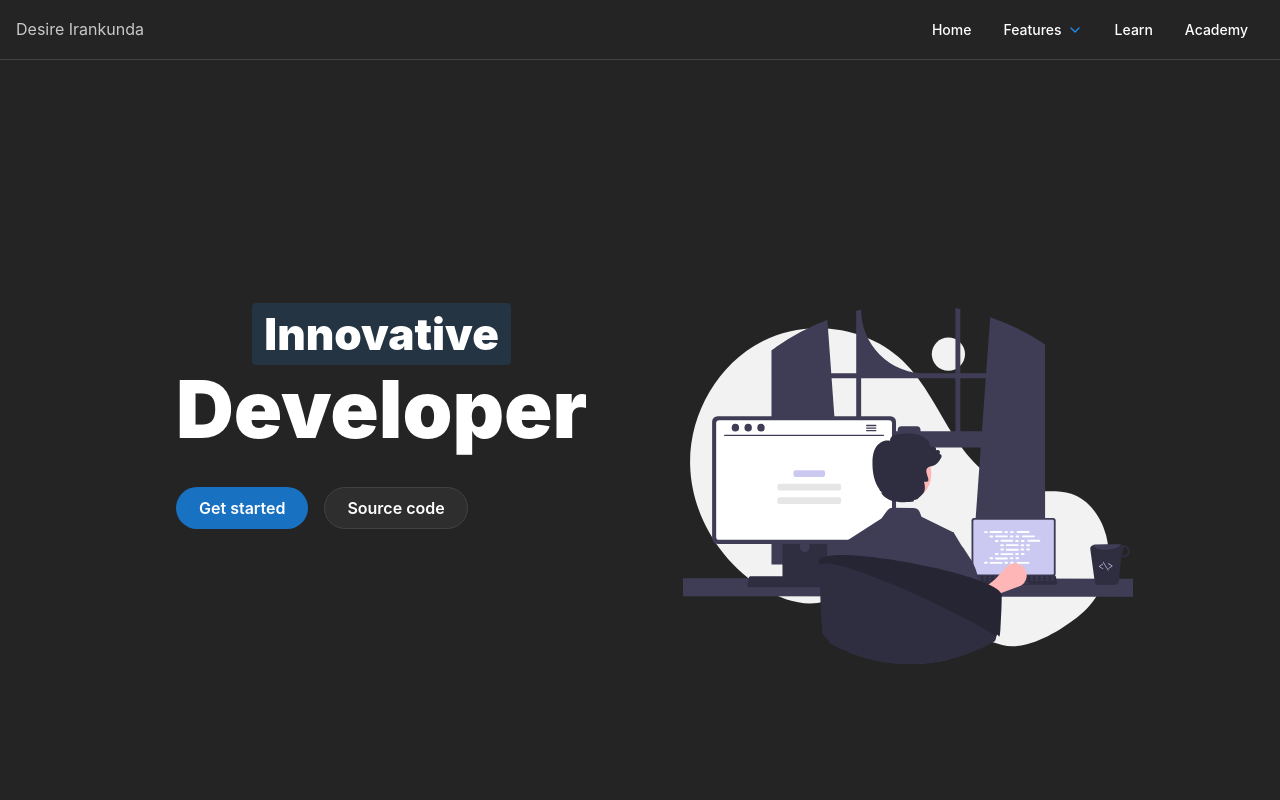
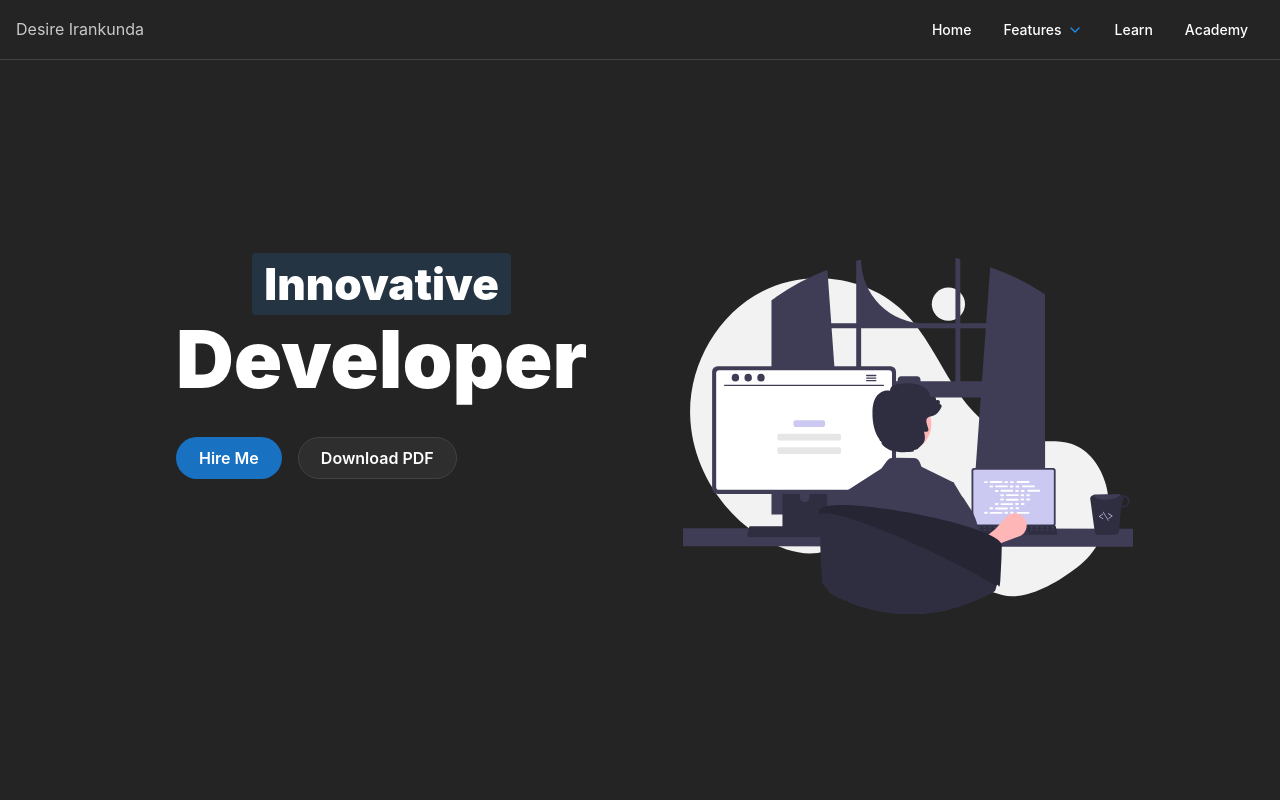
Before and after one commit to Deewiliams/My-portfolio, a React (Vite) app: page / in a window 1280 px wide. Shown: the top 800 px of the page. Built offline with nearby package versions, Linux system fonts and the light colour scheme.

Commit message:
cleaned the code

```diff
--- a/src/pages/landingPage/LandingPage.module.css
+++ b/src/pages/landingPage/LandingPage.module.css
@@ -3,6 +3,7 @@
   justify-content: space-between;
   padding-top: calc(var(--mantine-spacing-xl) * 4);
   padding-bottom: calc(var(--mantine-spacing-xl) * 4);
+  margin-top: -50px;
 }
 
 .content {
--- a/src/pages/landingPage/LandingPage.tsx
+++ b/src/pages/landingPage/LandingPage.tsx
@@ -1,59 +1,4 @@
-// import {
-//   Button,
-//   Container,
-//   Grid,
-//   Group,
-//   Image,
-//   Title,
-// } from "@mantine/core";
-// import classes from "./LandingPage.module.css";
-// import coder from "../../assets/coder.svg";
-
-// export function LandingPage() {
-//   return (
-//     <Container size="md">
-//       <Grid>
-//         <Grid.Col span={{ base: 12, xs: 6 }}>
-//           <div className={classes.inner}>
-//             <div className={classes.content}>
-//               <Title className={classes.title}>Innovative </Title>
-//               <Title className={classes.developer}> Developer</Title>
-//               <Group mt={30}>
-//                 <Button radius="xl" size="md" className={classes.control}>
-//                   Hire Me
-//                 </Button>
-//                 <Button
-//                   variant="default"
-//                   radius="xl"
-//                   size="md"
-//                   className={classes.control}
-//                 >
-//                   Download CV
-//                 </Button>
-//               </Group>
-//             </div>
-//           </div>
-//         </Grid.Col>
-//         <Grid.Col span={{ base: 12, xs: 6 }}>
-//           <Image src={coder} className={classes.image} />
-//         </Grid.Col>
-//       </Grid>
-//     </Container>
-//   );
-// }
-
-import { IconCheck } from "@tabler/icons-react";
-import {
-  Button,
-  Container,
-  Group,
-  Image,
-  List,
-  Text,
-  ThemeIcon,
-  Title,
-} from "@mantine/core";
-// import image from "./image.svg";
+import { Button, Container, Group, Image, Title } from "@mantine/core";
 import classes from "./LandingPage.module.css";
 import coder from "../../assets/coder.svg";
 
@@ -65,13 +10,11 @@ export function LandingPage() {
           <Title className={classes.title}>
             <span className={classes.highlight}>Innovative</span>
           </Title>
-          <Title className={classes.developer}>
-            Developer
-          </Title>
+          <Title className={classes.developer}>Developer</Title>
 
           <Group mt={30}>
             <Button radius="xl" size="md" className={classes.control}>
-              Get started
+              Hire Me
             </Button>
             <Button
               variant="default"
@@ -79,7 +22,7 @@ export function LandingPage() {
               size="md"
               className={classes.control}
             >
-              Source code
+              Download PDF
             </Button>
           </Group>
         </div>
```
